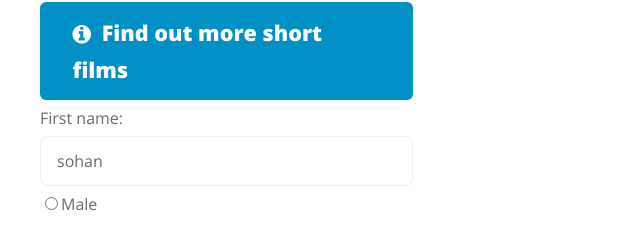
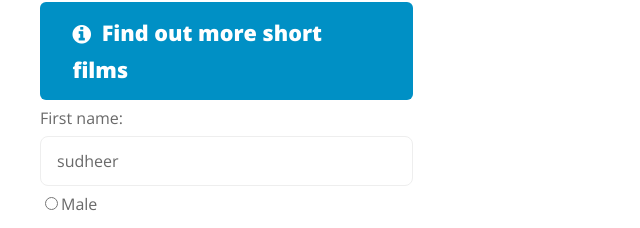
Before and after one commit to saiavinash284/saiavinash284.github.io, a plain HTML site: page galleryo.html in a window 1280 px wide. Shown: the part 1577-1805 px from the top of the page, 0-640 px from the left. Drawn offline with nearby package versions, Linux system fonts and the light colour scheme.

Commit message:
Update galleryo.html

```diff
--- a/galleryo.html
+++ b/galleryo.html
@@ -80,7 +80,7 @@
 									    <footer>
 											<a href="#" class="button icon fa-info-circle">Find out more short films</a>
 										<form action="demo_form.asp">
-                                            First name: <input type="text" name="FirstName" value="sohan">
+                                            First name: <input type="text" name="FirstName" value="sudheer">
                                             <input type="radio" name="sex" value="male">Male<br>
                                             <input type="radio" name="sex" value="female">Female
                                             <button><a href="https://www.youtube.com/watch?v=wX8P514wiyM">submit</a></button>
```
